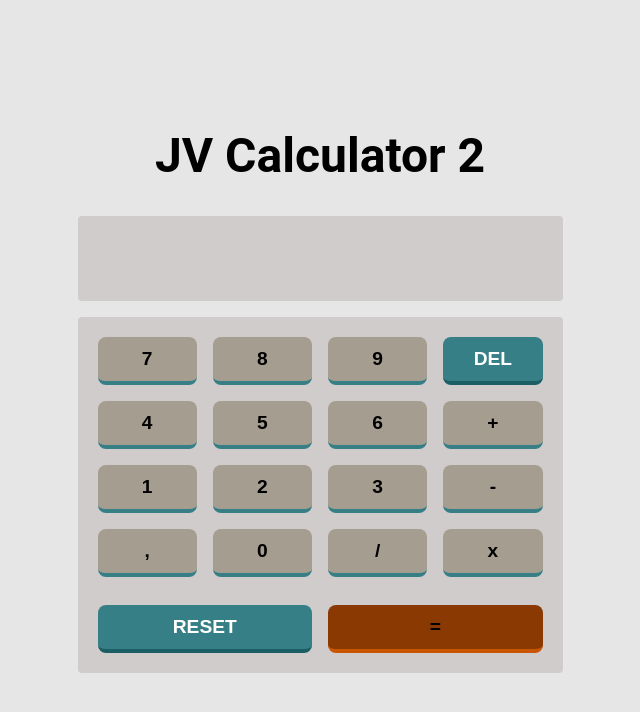
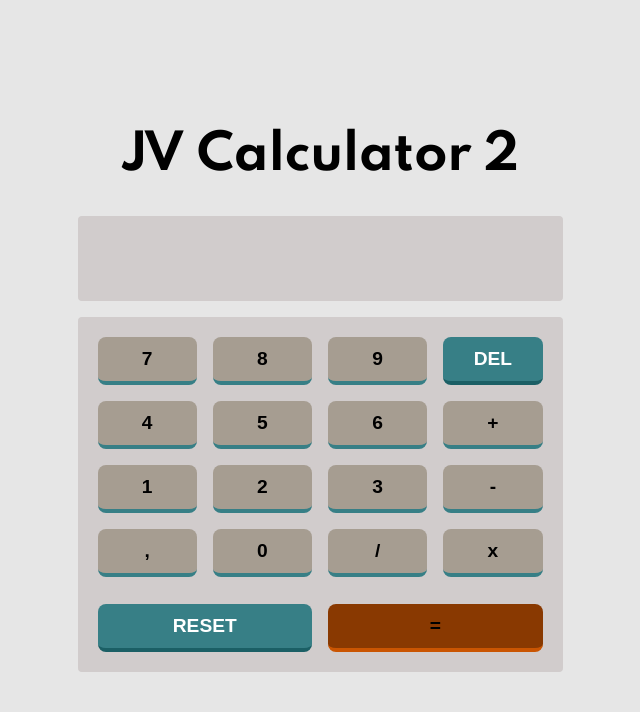
Before and after one commit to joaobispo2077/jv-calculator-v2, an Angular app: page / in a window 1280 px wide. Shown: the top 712 px of the page, without its empty margins (320-960 px from the left). Built offline with nearby package versions, Linux system fonts and the light colour scheme.

Commit message:
feat: add global font

```diff
--- a/src/styles.scss
+++ b/src/styles.scss
@@ -1,3 +1,5 @@
+@import url("https://fonts.googleapis.com/css2?family=Spartan:wght@700&display=swap");
+
 :root {
   --background: hsl(0, 0%, 90%);
   --shape: hsl(0, 5%, 81%);
```
